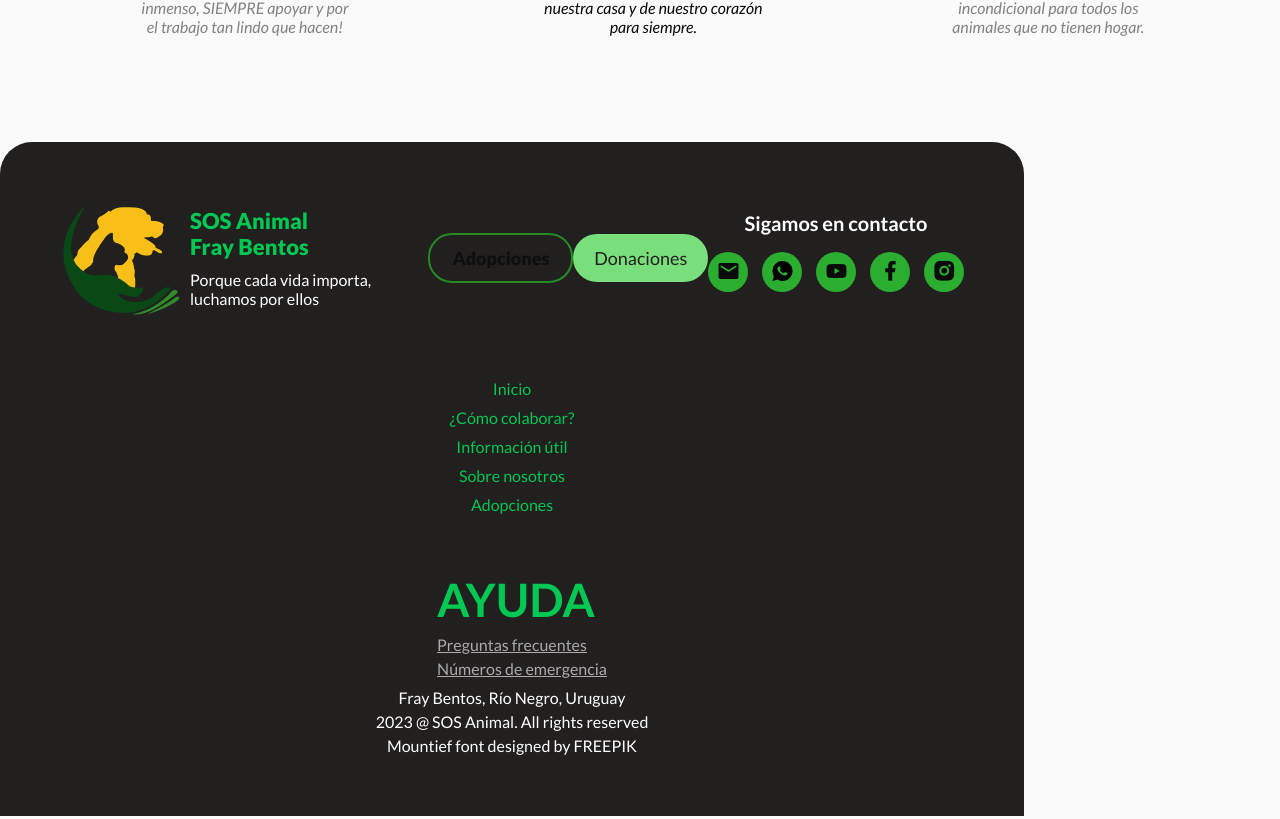
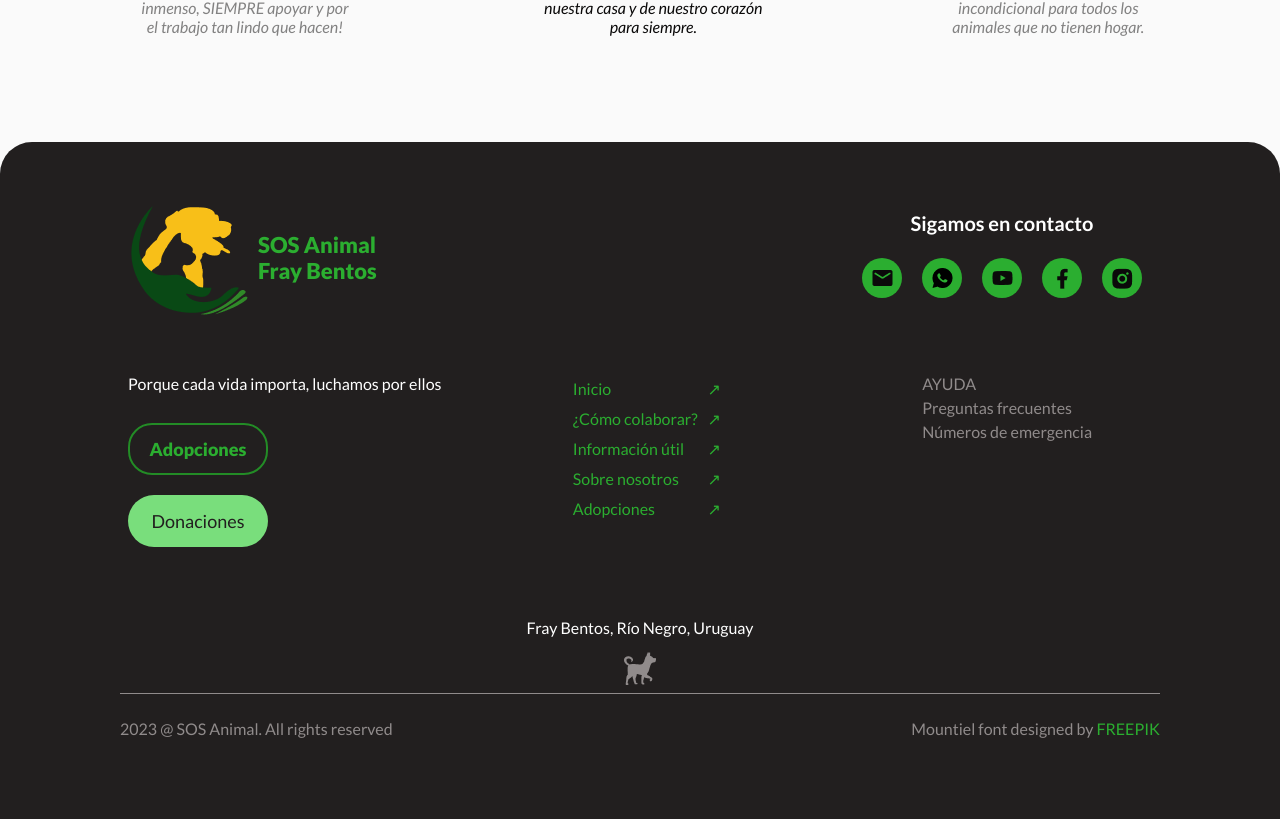
Before and after one commit to agucamejo/SOSAnimal, a React (Vite) app: page / in a window 1280 px wide. Shown: the part 5077-5896 px from the top of the page. Built offline with nearby package versions, Linux system fonts and the light colour scheme.

Commit message:
Desktop version all right baby

```diff
--- a/src/components/home/Footer.jsx
+++ b/src/components/home/Footer.jsx
@@ -1,6 +1,7 @@
 const Footer = () => {
   return (
     <footer className="footer">
+      <div className="footer-inner">
         <div className="footer-content">
           <div className="contenedor-logo-redes">
             <div className="logo">
@@ -15,49 +16,80 @@ const Footer = () => {
                   <br />
                   Fray Bentos
                 </h1>
-              <p>Porque cada vida importa, luchamos por ellos</p>
               </div>
-            <button className="btn-primary btn-text">Adopciones</button>
-            <button className="btn-secondary">Donaciones</button>
             </div>
             <div className="redes">
               <div className="contact-info">
                 <h2>Sigamos en contacto</h2>
                 <div className="social-icons">
-            <a href="#"><i className="fa fa-envelope"></i></a>
-            <a href="#"><i className="fa fa-whatsapp"></i></a>
-            <a href="#"><i className="fa fa-facebook"></i></a>
-            <a href="#"><i className="fa fa-youtube"></i></a>
-            <a href="#"><i className="fa fa-instagram"></i></a>
+                  <button className="btn-contact">
+                    <img
+                      src="images/mail-footer.png"
+                      alt="Correo electrónico"
+                    />
+                  </button>
+                  <button className="btn-contact">
+                    <img src="images/whatsapp-footer.png" alt="Whatsapp" />
+                  </button>
+                  <button className="btn-contact">
+                    <img src="images/youtube-footer.png" alt="YouTube" />
+                  </button>
+                  <button className="btn-contact">
+                    <img src="images/facebook-footer.png" alt="Facebook" />
+                  </button>
+                  <button className="btn-contact">
+                    <img src="images/instagram-footer.png" alt="Instagram" />
+                  </button>
                 </div>
               </div>
-    <div className="contact-buttons">
-        <button className="btn-contact"><img src="images/mail-footer.png" alt="Correo electrónico" /></button>
-        <button className="btn-contact"><img src="images/whatsapp-footer.png" alt="Whatsapp" /></button>
-        <button className="btn-contact"><img src="images/youtube-footer.png" alt="YouTube" /></button>
-        <button className="btn-contact"><img src="images/facebook-footer.png" alt="Facebook" /></button>
-        <button className="btn-contact"><img src="images/instagram-footer.png" alt="Instagram" /></button>
             </div>
           </div>
-
+          <div className="contenedor-info-navegacion">
+            <div className="navegacion-CTA">
+              <p>Porque cada vida importa, luchamos por ellos</p>
+              <button className="btn-primary btn-text">Adopciones</button>
+              <button className="btn-secondary">Donaciones</button>
             </div>
-        <div className="navegacion-general">
-          <a href="#">Inicio</a>
-          <a href="#">¿Cómo colaborar?</a>
-          <a href="#">Información útil</a>
-          <a href="#">Sobre nosotros</a>
-          <a href="#">Adopciones</a>
+            <div className="navegacion-enlaces">
+              <a href="#">
+                Inicio <span className="arrow">↗</span>
+              </a>
+              <a href="#">
+                ¿Cómo colaborar? <span className="arrow">↗</span>
+              </a>
+              <a href="#">
+                Información útil <span className="arrow">↗</span>
+              </a>
+              <a href="#">
+                Sobre nosotros <span className="arrow">↗</span>
+              </a>
+              <a href="#">
+                Adopciones <span className="arrow">↗</span>
+              </a>
             </div>
-        <div className="ayuda">
-          <h2>AYUDA</h2>
+            <div className="navegacion-ayuda">
+              <a>AYUDA</a>
               <a href="#">Preguntas frecuentes</a>
               <a href="#">Números de emergencia</a>
             </div>
+          </div>
+        </div>
         <div className="ubicacion-derecho">
           <p>Fray Bentos, Río Negro, Uruguay</p>
+          <p>
+            <img
+              src="images/perro-mini.png"
+              alt="Perro mini"
+              className="perro-mini"
+            />
+          </p>
+        </div>
+      </div>
+      <div className="footer-bottom-line">
         <p>2023 @ SOS Animal. All rights reserved</p>
-          <p>Mountief font designed by FREEPIK</p>
-        </div>
+        <p>
+          Mountiel font designed by <span className="freepik">FREEPIK</span>
+        </p>
       </div>
     </footer>
   );
--- a/src/styles/components/_footer.scss
+++ b/src/styles/components/_footer.scss
@@ -1,3 +1,6 @@
+@import url('https://fonts.googleapis.com/css2?family=Lato:ital,wght@0,100;0,300;0,400;0,700;0,900;1,100;1,300;1,400;1,700;1,900&display=swap');
+@import url('https://fonts.googleapis.com/css2?family=Inter:wght@100..900&display=swap');
+
 $desktop-width-footer: 1024px;
 $tablet-width-footer: 688px;
 $tablet-height-footer: 254px;
@@ -5,13 +8,20 @@ $mobile-width-footer: 359px;
 $mobile-height-footer: 255px;
 
 .footer {
-    width: $desktop-width-footer;
+  width: 100%;
   background-color: #221F1F;
   color: #fff;
   padding: 56px 60px;
-    font-family: 'Mountief', sans-serif;
+  font-family: Ital;
   border-top-left-radius: 32px;
   border-top-right-radius: 32px;
+  margin: 0 auto;
+
+  .footer-inner {
+    width: 100%;
+    max-width: $desktop-width-footer;
+    margin: 0 auto;
+  }
 
   .footer-content {
     display: flex;
@@ -39,14 +49,10 @@ $mobile-height-footer: 255px;
 
       .logo-text {
         h1 {
-                    color: #00c853;
+          color: $secondary-700;
           margin: 0;
           font-size: 22px;
           line-height: 1.2;
-                }
-
-                p {
-                    margin-top: 10px;
         }
       }
     }
@@ -57,70 +63,105 @@ $mobile-height-footer: 255px;
       .contact-info {
         display: flex;
         flex-direction: column;
-                align-items: center; /* Alinea horizontalmente el texto y los iconos */
-                margin-bottom: 14px; /* Espacio entre el texto y los botones */
+        align-items: center;
+        margin-bottom: 14px;
+
         h2 {
           margin-bottom: 10px;
           font-size: 20px;
-                    text-align: center; /* Alinea horizontalmente el texto */
+          text-align: center;
         }
 
         .social-icons {
           display: flex;
-                    justify-content: center; /* Alinea horizontalmente los iconos */
-                    a {
-                        color: #00c853;
-                        margin: 0 10px;
-                        font-size: 24px;
-                    }
-                }
-            }
-
-            .contact-buttons {
-                display: flex;
-                flex-direction: row;
-                margin-top: -20px;
-                align-items: center;
-                gap: 14px;
+          justify-content: center;
 
           .btn-contact {
+            display: flex;
+            justify-content: center;
+            align-items: center;
             height: 40px;
             width: 40px;
-                    background-color: #2BAE30;
+            background-color: $secondary-700;
             color: #fff;
             border: none;
             border-radius: 36px;
+            margin: 0 10px;
+
+            img {
+              display: block;
+              margin: auto;
+            }
+          }
         }
       }
     }
   }
 
-    .navegacion-general {
+  .contenedor-info-navegacion {
     display: flex;
-        flex-direction: column;
-        align-items: center;
+    justify-content: space-between;
     width: 100%;
     margin-bottom: 56px;
 
-        a {
-            color: #00c853;
-            text-decoration: none;
-            margin: 5px 0;
+    .navegacion-CTA {
+      display: flex;
+      flex-direction: column;
+      align-items: flex-start;
+      text-align: left;
+
+      p {
+        margin-bottom: 20px;
+      }
+
+      .btn-primary {
+        width: 140px;
+        height: 52px;
+        margin: 10px 0;
+        color: $secondary-700;
+      }
+
+      .btn-secondary {
+        width: 140px;
+        height: 52px;
+        margin: 10px 0;
       }
     }
 
-    .ayuda {
-        margin-left: 20px;
+    .navegacion-enlaces {
+      display: flex;
+      flex-direction: column;
+      align-items: flex-start;
+      margin-right: 70px;
 
-        h2 {
-            color: #00c853;
-            margin-bottom: 10px;
+      a {
+        color: $secondary-700;
+        text-decoration: none;
+        margin: 5px 0;
+        display: flex;
+        justify-content: space-between;
+        width: 100%;
+        max-width: 200px;
+
+        .arrow {
+          margin-left: 10px;
+          flex-shrink: 0;
+        }
+      }
     }
 
+    .navegacion-ayuda {
+      display: flex;
+      flex-direction: column;
+      align-items: flex-start;
+      margin-right: 60px;
+
       a {
-            color: #aaa; /* Cambia a gris */
+        color: $neutrals-500; // Actualización del color
+        text-decoration: none;
+        margin-bottom: 5px;
         display: block;
-            margin-bottom: 5px;
+      }
     }
   }
 
@@ -130,5 +171,30 @@ $mobile-height-footer: 255px;
     p {
       margin: 5px 0;
     }
+
+    .perro-mini {
+      margin-top: 10px;
     }
   }
+
+  .footer-bottom-line {
+    width: calc(100% - 120px);
+    border-top: 1px solid $neutrals-500;
+    margin: 0 auto;
+    text-align: center;
+    padding: 20px 0;
+    display: flex;
+    justify-content: space-between;
+    align-items: center;
+
+    p {
+      margin: 5px 0;
+      color: $neutrals-500;
+    }
+
+    .freepik {
+      color: $secondary-700;
+    }
+  }
+
+}
```
Also changed, not shown: public/images/perro-mini.png (added). Lines whose indentation alone changed are shown as unchanged.
